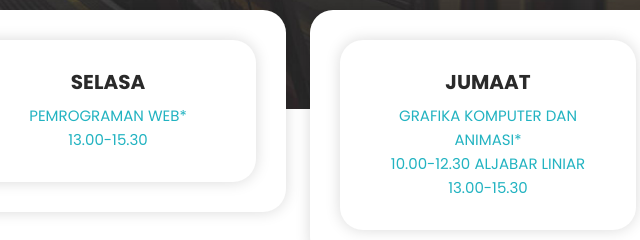
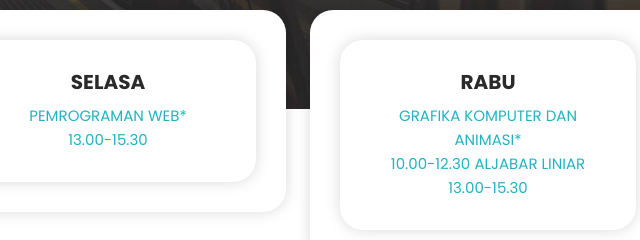
Before and after one commit to mfrachmadi/uts-web, a plain HTML site: page jadwal.html in a window 1280 px wide. Shown: the part 549-789 px from the top of the page, 532-1172 px from the left. Drawn offline with nearby package versions, Linux system fonts and the light colour scheme.

Commit message:
Update jadwal.html

```diff
--- a/jadwal.html
+++ b/jadwal.html
@@ -99,7 +99,7 @@
         <div class="col-lg-4 col-sm-6">
           <div class="info-item">
             <div class="info-item">
-              <h4>JUMAAT</h4>
+              <h4>RABU</h4>
               <a href="#">GRAFIKA KOMPUTER DAN ANIMASI* <br>10.00-12.30</a>
               <a href="#">ALJABAR LINIAR <br>13.00-15.30</a>
             </div>
```
